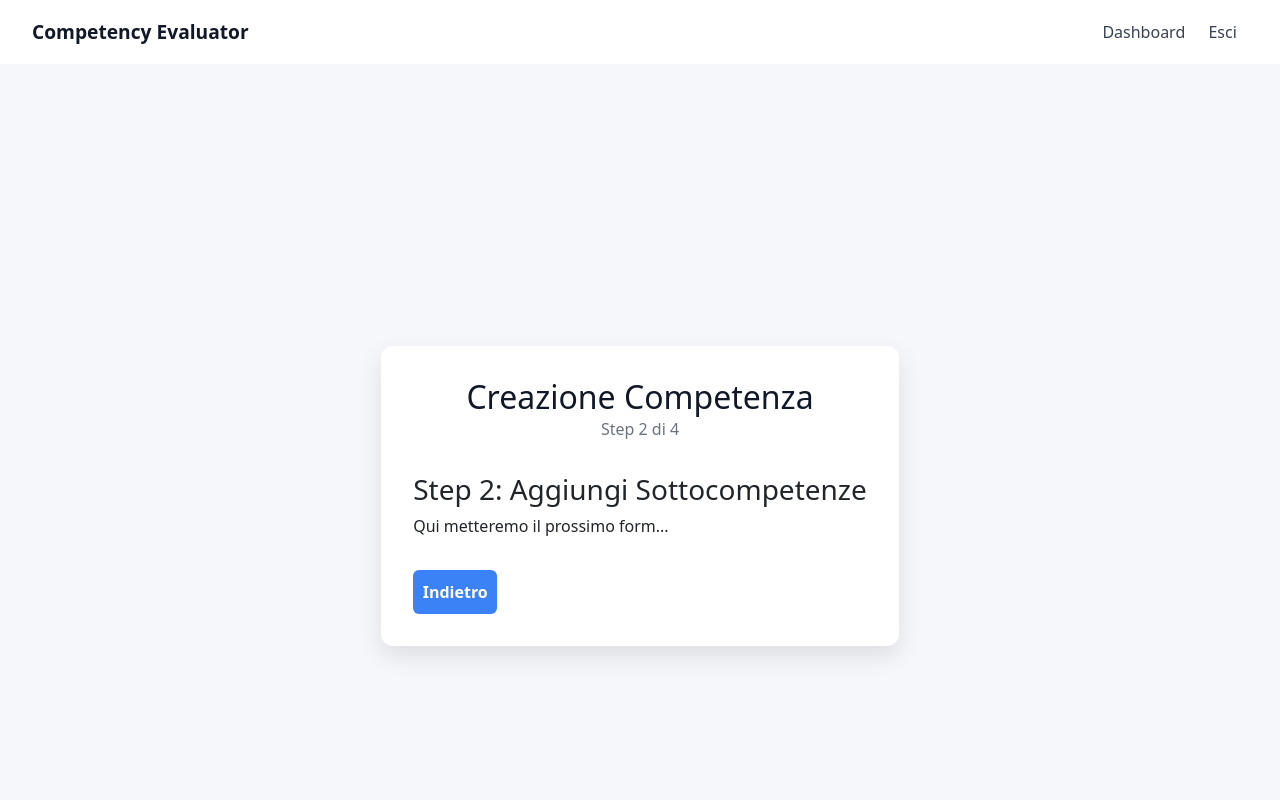
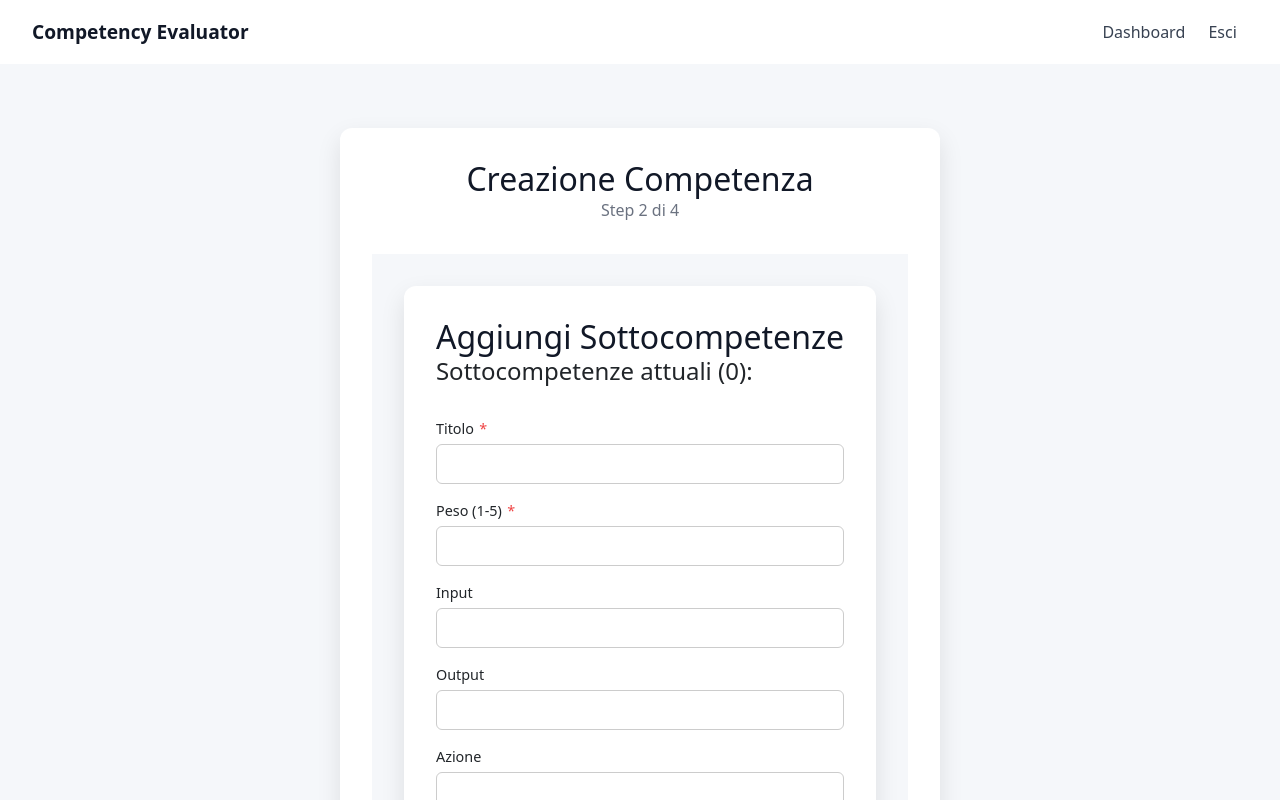
Before and after one commit to SimoRinaldi/competency-evaluator, a React (Vite) app in the folder apps/ui/: page /competencies/new in a window 1280 px wide. Both pictures are taken after typing "Sample", "5", "5" into the empty fields and a click on the button "Avanti". Shown: the top 800 px of the page. Built offline with nearby package versions, Linux system fonts and the light colour scheme.

Commit message:
feat(ui): creato i primi 2 step incluse il form delle sotto-competenze

```diff
--- /dev/null
+++ b/apps/ui/src/features/competencies/components/step1-competency.tsx
@@ -0,0 +1,59 @@
+import styles from '../../css/shared.module.css';
+
+export function Step1Competency({ data, onChange, onNext }: any) {
+  function handleSubmit(e: React.FormEvent) {
+    e.preventDefault();
+    onNext();
+  }
+
+  return (
+    <form onSubmit={handleSubmit} className={styles.form}>
+      <div className={styles.field}>
+        <label>
+          Titolo <span className={styles.requiredAsterisk}>*</span>
+        </label>
+        <input
+          type="text"
+          required
+          className={styles.input}
+          value={data.title}
+          onChange={(e) => onChange({ ...data, title: e.target.value })}
+          placeholder="es. Definire l'idea progettuale"
+        />
+      </div>
+
+      <div className={styles.field}>
+        <label>
+          Peso (1-5) <span className={styles.requiredAsterisk}>*</span>
+        </label>
+        <input
+          type="number"
+          min="1"
+          max="5"
+          required
+          className={styles.input}
+          value={data.weight}
+          onChange={(e) => onChange({ ...data, weight: e.target.value })}
+        />
+      </div>
+
+      <div className={styles.field}>
+        <label>
+          Soglia <span className={styles.requiredAsterisk}>*</span>
+        </label>
+        <input
+          type="number"
+          min="1"
+          required
+          className={styles.input}
+          value={data.threshold}
+          onChange={(e) => onChange({ ...data, threshold: e.target.value })}
+        />
+      </div>
+
+      <button type="submit" className={styles.button}>
+        Avanti
+      </button>
+    </form>
+  );
+}
--- /dev/null
+++ b/apps/ui/src/features/competencies/components/step2-subcompetencies.tsx
@@ -0,0 +1,149 @@
+import { useState } from 'react';
+import styles from '../../css/shared.module.css';
+
+export function Step2SubCompetencies({ list, onAdd, onNext, onPrev }: any) {
+  const [title, setTitle] = useState('');
+  const [weight, setWeight] = useState('');
+  const [input, setInput] = useState('');
+  const [output, setOutput] = useState('');
+  const [action, setAction] = useState('');
+  const [threshold, setThreshold] = useState('');
+
+  function handleAdd(e: React.FormEvent) {
+    e.preventDefault();
+    onAdd({ title, weight, input, output, action, threshold });
+    setTitle('');
+    setWeight('');
+    setInput('');
+    setOutput('');
+    setAction('');
+    setThreshold('');
+  }
+
+  return (
+    <div className={styles.page}>
+      <div className={`${styles.card} ${styles.cardLarge}`}>
+        <h2 className={styles.title}>Aggiungi Sottocompetenze</h2>
+
+        {/* LISTA DELLE SOTTOCOMPETENZE GIA' AGGIUNTE */}
+        <div style={{ marginBottom: '2rem' }}>
+          <h4>Sottocompetenze attuali ({list.length}):</h4>
+          <ul>
+            {list.map((item: any, index: number) => (
+              <li key={index}>
+                {item.title} ( Peso: {item.weight}, Input: {item.input}
+                Output: {item.output}
+                Azione: {item.action}
+                Soglia: {item.threshold})
+              </li>
+            ))}
+          </ul>
+        </div>
+
+        {/* FORM PER AGGIUNGERNE UNA NUOVA */}
+        <form onSubmit={handleAdd} className={styles.form}>
+          {/* TUO COMPITO: Incolla qui i 3 <div className={styles.field}> per Titolo, Peso e Soglia.
+                   (Usa setTitle, setWeight, ecc. negli onChange) */}
+          <div className={styles.field}>
+            <label>
+              Titolo <span className={styles.requiredAsterisk}>*</span>
+            </label>
+            <input
+              type="text"
+              required
+              className={styles.input}
+              value={title}
+              onChange={(e) => setTitle(e.target.value)}
+            />
+          </div>
+
+          <div className={styles.field}>
+            <label>
+              Peso (1-5) <span className={styles.requiredAsterisk}>*</span>
+            </label>
+            <input
+              type="number"
+              min="1"
+              max="5"
+              required
+              className={styles.input}
+              value={weight}
+              onChange={(e) => setWeight(e.target.value)}
+            />
+          </div>
+
+          <div className={styles.field}>
+            <label>Input</label>
+            <input
+              type="text"
+              className={styles.input}
+              value={input}
+              onChange={(e) => setInput(e.target.value)}
+            />
+          </div>
+
+          <div className={styles.field}>
+            <label>Output</label>
+            <input
+              type="text"
+              className={styles.input}
+              value={output}
+              onChange={(e) => setOutput(e.target.value)}
+            />
+          </div>
+
+          <div className={styles.field}>
+            <label>Azione</label>
+            <input
+              type="text"
+              className={styles.input}
+              value={action}
+              onChange={(e) => setAction(e.target.value)}
+            />
+          </div>
+
+          <div className={styles.field}>
+            <label>
+              Soglia <span className={styles.requiredAsterisk}>*</span>
+            </label>
+            <input
+              type="number"
+              min="1"
+              required
+              className={styles.input}
+              value={threshold}
+              onChange={(e) => setThreshold(e.target.value)}
+            />
+          </div>
+
+          <button type="submit" className={styles.button}>
+            + Aggiungi alla lista
+          </button>
+        </form>
+
+        <hr style={{ margin: '2rem 0' }} />
+
+        {/* TASTI DI NAVIGAZIONE WIZARD */}
+        <div style={{ display: 'flex', justifyContent: 'space-between' }}>
+          <button
+            type="button"
+            className={styles.button}
+            onClick={onPrev}
+            style={{ backgroundColor: 'gray' }}
+          >
+            Indietro
+          </button>
+
+          <button
+            type="button"
+            className={styles.button}
+            onClick={onNext}
+            disabled={list.length === 0} // Blocca "Avanti" se la lista è vuota!
+          >
+            Avanti
+          </button>
+        </div>
+      </div>
+    </div>
+  );
+}
--- a/apps/ui/src/features/competencies/create-competency.page.tsx
+++ b/apps/ui/src/features/competencies/create-competency.page.tsx
@@ -2,6 +2,8 @@ import { useState } from 'react';
 import { useNavigate } from 'react-router-dom';
 import { createCompetency } from './competencies.api';
 import styles from '../css/shared.module.css';
+import { Step1Competency } from './components/step1-competency';
+import { Step2SubCompetencies } from './components/step2-subcompetencies';
 
 export function CreateCompetencyPage() {
   const navigate = useNavigate();
@@ -13,6 +15,8 @@ export function CreateCompetencyPage() {
     weight: '',
     threshold: '',
   });
+
+  const [subCompetencies, setSubCompetencies] = useState<any[]>([]);
 
   return (
     <div className={styles.page}>
@@ -40,75 +44,15 @@ export function CreateCompetencyPage() {
         )}
 
         {step === 2 && (
-          <div>
-            <h3>Step 2: Aggiungi Sottocompetenze</h3>
-            <p>Qui metteremo il prossimo form...</p>
-            {/* Bottone di undo */}
-            <button className={styles.button} onClick={() => setStep(1)}>
-              Indietro
-            </button>
-          </div>
+          <Step2SubCompetencies
+            list={subCompetencies}
+            onAdd={(newSub) => setSubCompetencies([...subCompetencies, newSub])}
+            onNext={() => setStep(3)}
+            onPrev={() => setStep(1)}
+          />
         )}
       </div>
     </div>
-  );
-}
-
-function Step1Competency({ data, onChange, onNext }: any) {
-  function handleSubmit(e: React.FormEvent) {
-    e.preventDefault();
-    onNext();
-  }
-
-  return (
-    <form onSubmit={handleSubmit} className={styles.form}>
-      <div className={styles.field}>
-        <label>
-          Titolo <span className={styles.requiredAsterisk}>*</span>
-        </label>
-        <input
-          type="text"
-          required
-          className={styles.input}
-          value={data.title}
-          onChange={(e) => onChange({ ...data, title: e.target.value })}
-          placeholder="es. Definire l'idea progettuale"
-        />
-      </div>
-
-      <div className={styles.field}>
-        <label>
-          Peso (1-5) <span className={styles.requiredAsterisk}>*</span>
-        </label>
-        <input
-          type="number"
-          min="1"
-          max="5"
-          required
-          className={styles.input}
-          value={data.weight}
-          onChange={(e) => onChange({ ...data, weight: e.target.value })}
-        />
-      </div>
-
-      <div className={styles.field}>
-        <label>
-          Soglia <span className={styles.requiredAsterisk}>*</span>
-        </label>
-        <input
-          type="number"
-          min="1"
-          required
-          className={styles.input}
-          value={data.threshold}
-          onChange={(e) => onChange({ ...data, threshold: e.target.value })}
-        />
-      </div>
-
-      <button type="submit" className={styles.button}>
-        Avanti
-      </button>
-    </form>
   );
 }
 
```
Also changed, not shown: 1 other file (tests, documents, lock files or other folders).
